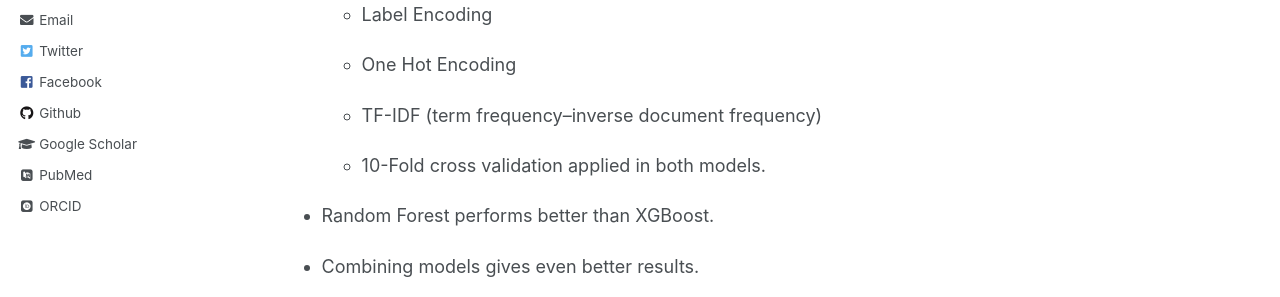
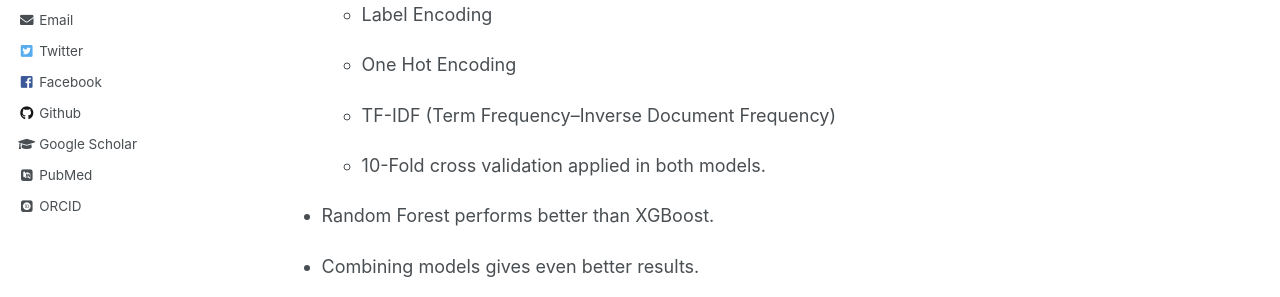
Before and after one commit to EmmanuelOwusu/EmmanuelOwusu.github.io, a Jekyll site: the page built from _talks/2014-02-01-talk-2.md, in a window 1280 px wide and 1374 px high. Shown: the part 521-818 px from the top of the window. Built offline with Jekyll 4.4.1, drawn with Linux system fonts in a browser that asks for light colours; some web fonts are replaced.

```diff
--- a/_talks/2014-02-01-talk-2.md
+++ b/_talks/2014-02-01-talk-2.md
@@ -23,7 +23,7 @@ location: "Accra, Ghana"
 
     * One Hot Encoding
 
-     * TF-IDF  (term frequency–inverse document frequency)
+     * TF-IDF  (Term Frequency–Inverse Document Frequency)
 
      * 10-Fold cross validation applied in both models.
 
```
